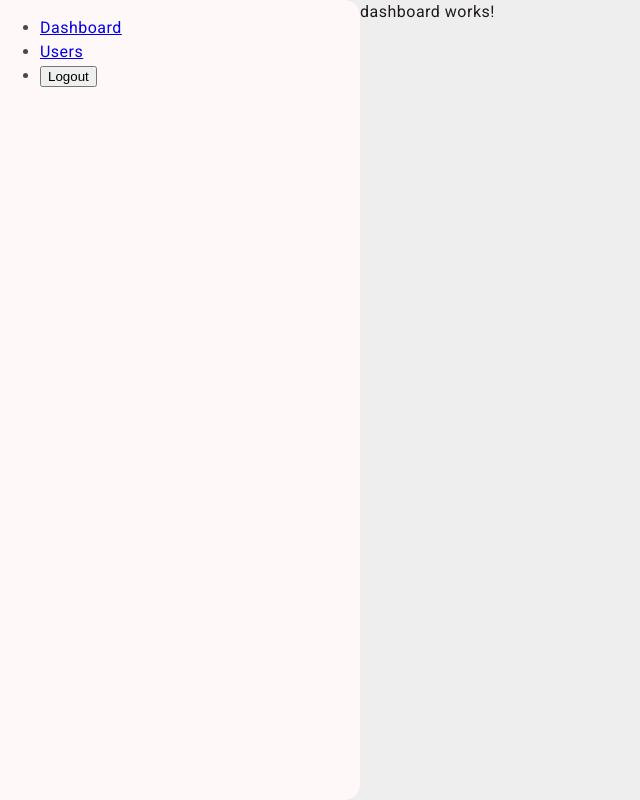
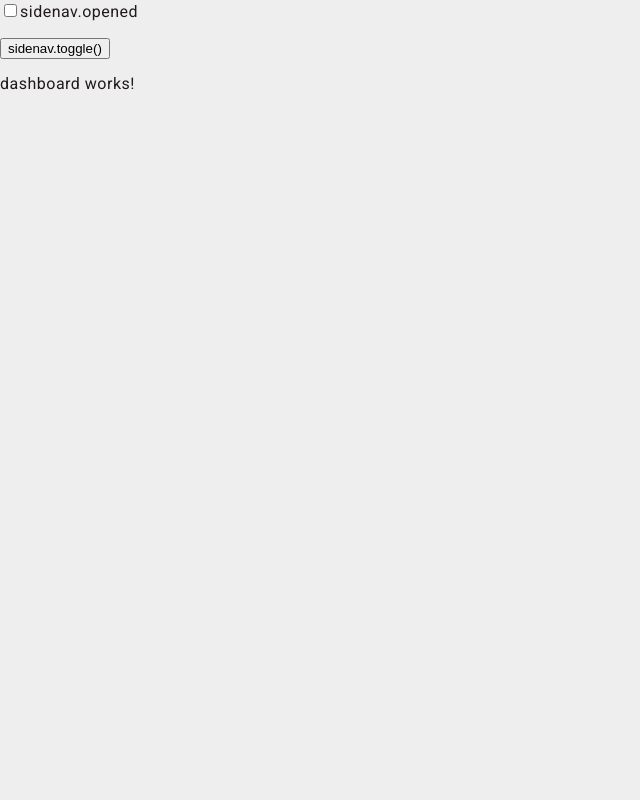
Before and after one commit to nadimsheikh07/my-angular-app, an Angular app: page /admin/dashboard in a window 1280 px wide. Shown: the whole page, without its empty margins (0-640 px from the left). Built offline with nearby package versions, Linux system fonts and the light colour scheme; sample sign-in values are in the browser's storage.

Commit message:
add side nav open option

```diff
--- a/src/app/admin/admin-layout/admin-layout.component.html
+++ b/src/app/admin/admin-layout/admin-layout.component.html
@@ -1,5 +1,6 @@
 <mat-sidenav-container class="example-container">
-    <mat-sidenav mode="side" opened>
+    <mat-sidenav #sidenav mode="side" [(opened)]="opened" (opened)="events.push('open!')"
+        (closed)="events.push('close!')">
         <nav>
             <ul>
                 <li><a class="button" routerLink="/admin/">Dashboard</a></li>
@@ -9,6 +10,9 @@
         </nav>
     </mat-sidenav>
     <mat-sidenav-content>
+        <p><input type="checkbox" [(ngModel)]="opened" />sidenav.opened</p>
+        <p><button (click)="sidenav.toggle()">sidenav.toggle()</button></p>
+
         <router-outlet></router-outlet>
     </mat-sidenav-content>
 </mat-sidenav-container>
--- a/src/app/admin/admin-layout/admin-layout.component.ts
+++ b/src/app/admin/admin-layout/admin-layout.component.ts
@@ -2,15 +2,26 @@ import { Component } from "@angular/core";
 import { AuthService } from "../services/auth.service";
 import { RouterModule, RouterOutlet } from "@angular/router";
 import { MatSidenavModule } from "@angular/material/sidenav";
+import { CommonModule } from "@angular/common";
+import { FormsModule } from "@angular/forms";
 
 @Component({
   selector: "app-admin-layout",
   standalone: true,
-  imports: [RouterOutlet, RouterModule, MatSidenavModule],
+  imports: [
+    CommonModule,
+    FormsModule,
+    RouterOutlet,
+    RouterModule,
+    MatSidenavModule,
+  ],
   templateUrl: "./admin-layout.component.html",
   styleUrl: "./admin-layout.component.scss"
 })
 export class AdminLayoutComponent {
+  events: string[] = [];
+  opened: boolean = false;
+
   constructor(private readonly authService: AuthService) {}
 
   logout(): void {
```
Also changed, not shown: src/app/admin/admin.module.ts (+11 -3 lines).
